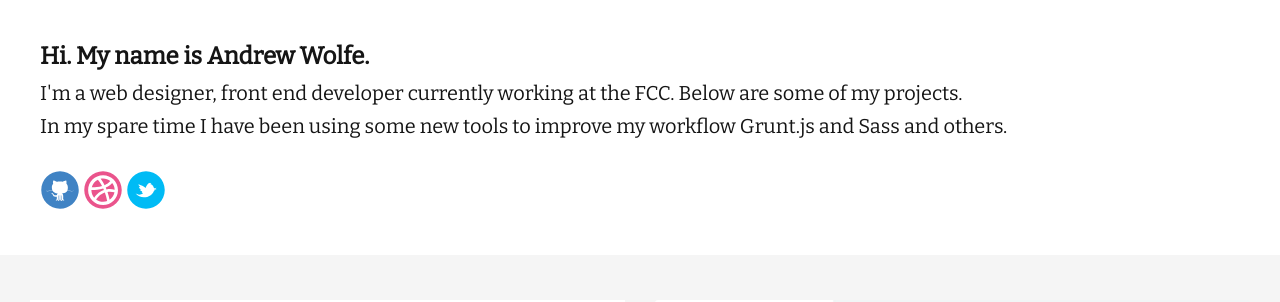
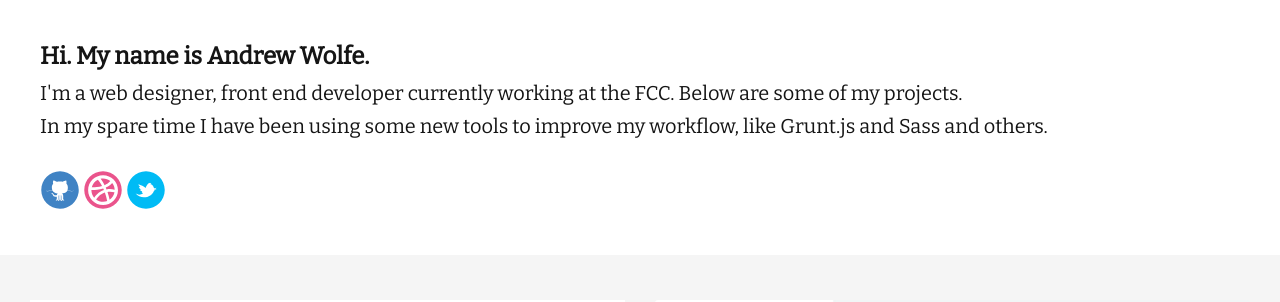
Before and after one commit to awolfe76/awolfe76.github.io, a Jekyll site: the page built from portfolio.md, in a window 1280 px wide and 900 px high. Shown: the top 302 px of the window. Built offline with Jekyll 4.4.1, drawn with Linux system fonts in a browser that asks for light colours; Markdown is read by kramdown in place of the engine named in the settings.

Commit message:
Update portfolio.md

```diff
--- a/portfolio.md
+++ b/portfolio.md
@@ -4,7 +4,7 @@ layout: portfolio
 title: Hi. My name is Andrew Wolfe.
 desc:
   - para: I'm a web designer, front end developer currently working at the FCC. Below are some of my projects.
-  - para: In my spare time I have been using some new tools to improve my workflow Grunt.js and Sass and others.
+  - para: In my spare time I have been using some new tools to improve my workflow, like Grunt.js and Sass and others.
 projects:
   - project:
     title: AM Tower Locator
```
